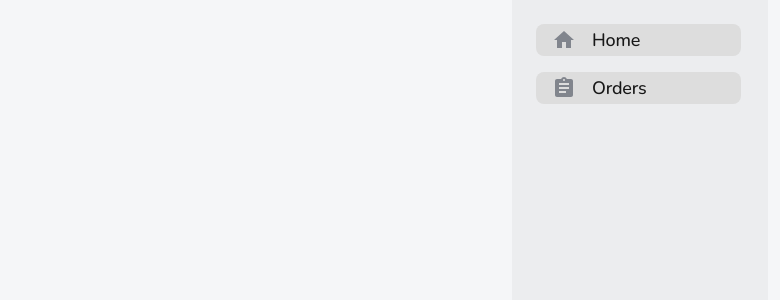
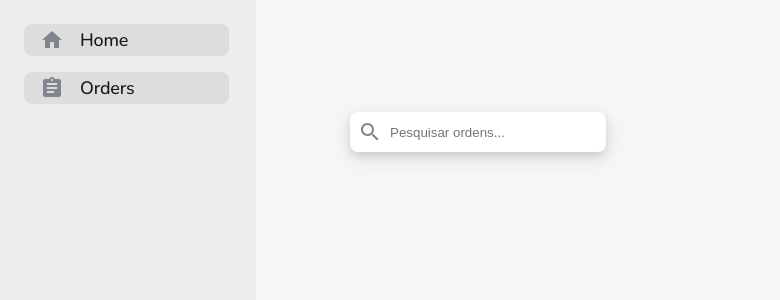
Before and after one commit to ItsJuniorDias/Bix_Tecnology, a Next.js app in the folder nextjs-tecnology/: page / in a window 1280 px wide. Shown: the top 300 px of the page, without its empty margins (0-780 px from the left). Built offline with nearby package versions, Linux system fonts and the light colour scheme.

Commit message:
chore: create input search

```diff
--- a/nextjs-tecnology/src/app/page.module.css
+++ /dev/null
@@ -1,165 +0,0 @@
-.page {
-  --gray-rgb: 0, 0, 0;
-  --gray-alpha-200: rgba(var(--gray-rgb), 0.08);
-  --gray-alpha-100: rgba(var(--gray-rgb), 0.05);
-
-  --button-primary-hover: #383838;
-  --button-secondary-hover: #f2f2f2;
-
-  grid-template-rows: 20px 1fr 20px;
-  align-items: center;
-  justify-items: center;
-  height: 100svh;
-  /* min-height: 100svh; */
-  /* padding: 80px; */
-  /* gap: 64px; */
-  /* font-family: var(--font-geist-sans); */
-}
-
-@media (prefers-color-scheme: dark) {
-  .page {
-    --gray-rgb: 255, 255, 255;
-    --gray-alpha-200: rgba(var(--gray-rgb), 0.145);
-    --gray-alpha-100: rgba(var(--gray-rgb), 0.06);
-
-    --button-primary-hover: #ccc;
-    --button-secondary-hover: #1a1a1a;
-  }
-}
-
-.main {
-  display: flex;
-  flex-direction: column;
-  gap: 32px;
-  grid-row-start: 2;
-}
-
-.main ol {
-  font-family: var(--font-geist-mono);
-  padding-left: 0;
-  margin: 0;
-  font-size: 14px;
-  line-height: 24px;
-  letter-spacing: -0.01em;
-  list-style-position: inside;
-}
-
-.main li:not(:last-of-type) {
-  margin-bottom: 8px;
-}
-
-.main code {
-  font-family: inherit;
-  background: var(--gray-alpha-100);
-  padding: 2px 4px;
-  border-radius: 4px;
-  font-weight: 600;
-}
-
-.ctas {
-  display: flex;
-  gap: 16px;
-}
-
-.ctas a {
-  appearance: none;
-  border-radius: 128px;
-  height: 48px;
-  padding: 0 20px;
-  border: none;
-  border: 1px solid transparent;
-  transition: background 0.2s, color 0.2s, border-color 0.2s;
-  cursor: pointer;
-  display: flex;
-  align-items: center;
-  justify-content: center;
-  font-size: 16px;
-  line-height: 20px;
-  font-weight: 500;
-}
-
-a.primary {
-  background: var(--foreground);
-  color: var(--background);
-  gap: 8px;
-}
-
-a.secondary {
-  border-color: var(--gray-alpha-200);
-  min-width: 180px;
-}
-
-.footer {
-  grid-row-start: 3;
-  display: flex;
-  gap: 24px;
-}
-
-.footer a {
-  display: flex;
-  align-items: center;
-  gap: 8px;
-}
-
-.footer img {
-  flex-shrink: 0;
-}
-
-/* Enable hover only on non-touch devices */
-@media (hover: hover) and (pointer: fine) {
-  a.primary:hover {
-    background: var(--button-primary-hover);
-    border-color: transparent;
-  }
-
-  a.secondary:hover {
-    background: var(--button-secondary-hover);
-    border-color: transparent;
-  }
-
-  .footer a:hover {
-    text-decoration: underline;
-    text-underline-offset: 4px;
-  }
-}
-
-@media (max-width: 600px) {
-  .page {
-    padding: 32px;
-    padding-bottom: 80px;
-  }
-
-  .main {
-    align-items: center;
-  }
-
-  .main ol {
-    text-align: center;
-  }
-
-  .ctas {
-    flex-direction: column;
-  }
-
-  .ctas a {
-    font-size: 14px;
-    height: 40px;
-    padding: 0 16px;
-  }
-
-  a.secondary {
-    min-width: auto;
-  }
-
-  .footer {
-    flex-wrap: wrap;
-    align-items: center;
-    justify-content: center;
-  }
-}
-
-@media (prefers-color-scheme: dark) {
-  .logo {
-    filter: invert();
-  }
-}
--- a/nextjs-tecnology/src/app/page.tsx
+++ b/nextjs-tecnology/src/app/page.tsx
@@ -1,12 +1,15 @@
 "use client";
 
-import styles from "./page.module.css";
-import { Dashboard } from "./pages/Dashboard/Dashboard";
+import { Dashboard, Body, Header } from "./pages";
 
 export default function Home() {
   return (
-    <div className={styles.page}>
-      <Dashboard />
-    </div>
+    <>
+      <Body>
+        <Dashboard />
+
+        <Header />
+      </Body>
+    </>
   );
 }
--- /dev/null
+++ b/nextjs-tecnology/src/app/pages/Body/Body.tsx
@@ -0,0 +1,11 @@
+import React from "react";
+
+import { Container } from "./styles";
+
+type BodyProps = {
+  children: React.ReactNode;
+};
+
+export const Body = ({ children }: BodyProps) => {
+  return <Container>{children}</Container>;
+};
--- /dev/null
+++ b/nextjs-tecnology/src/app/pages/Body/styles.ts
@@ -0,0 +1,7 @@
+import styled from "styled-components";
+
+export const Container = styled.div`
+  width: 100%;
+  height: 100svh;
+  /* background-color: red; */
+`;
--- a/nextjs-tecnology/src/app/pages/Dashboard/Dashboard.tsx
+++ b/nextjs-tecnology/src/app/pages/Dashboard/Dashboard.tsx
@@ -1,6 +1,6 @@
+import React from "react";
 import HomeIcon from "@mui/icons-material/Home";
 import AssignmentIcon from "@mui/icons-material/Assignment";
-import React from "react";
 
 import { Container, Text, Content } from "./styles";
 
--- /dev/null
+++ b/nextjs-tecnology/src/app/pages/Header/Header.tsx
@@ -0,0 +1,17 @@
+import React from "react";
+import Search from "@mui/icons-material/Search";
+import { Container, Text, Input } from "./styles";
+
+export const Header = () => {
+  return (
+    <Container>
+      <Search
+        sx={{
+          color: "#81858d",
+        }}
+      />
+
+      <Input placeholder="Pesquisar ordens..." />
+    </Container>
+  );
+};
--- /dev/null
+++ b/nextjs-tecnology/src/app/pages/Header/styles.ts
@@ -0,0 +1,36 @@
+import styled from "styled-components";
+
+export const Container = styled.div`
+  width: 20%;
+  height: 40px;
+  background-color: #ffffff;
+  z-index: 5;
+  margin-top: -688px;
+  margin-left: 350px;
+  border-radius: 8px;
+  display: flex;
+  flex-direction: row;
+  align-items: center;
+  padding-left: 8px;
+  box-shadow: 0 4px 8px rgba(0, 0, 0, 0.1), 0 6px 20px rgba(0, 0, 0, 0.1);
+`;
+
+export const Text = styled.h5`
+  font-family: var(--font-nunito-regular);
+  font-size: 18px;
+  color: #686d76;
+
+  /* line-height: 24px; */
+`;
+
+export const Input = styled.input`
+  width: 60%;
+  height: 40px;
+  border-color: #ffffff;
+  border-width: 0;
+  padding-left: 8px;
+  &:focus {
+    outline: none; /* Removes the outline */
+    border: none;
+  }
+`;
--- /dev/null
+++ b/nextjs-tecnology/src/app/pages/index.ts
@@ -0,0 +1,3 @@
+export { Dashboard } from "./Dashboard/Dashboard";
+export { Body } from "./Body/Body";
+export { Header } from "./Header/Header";
```
